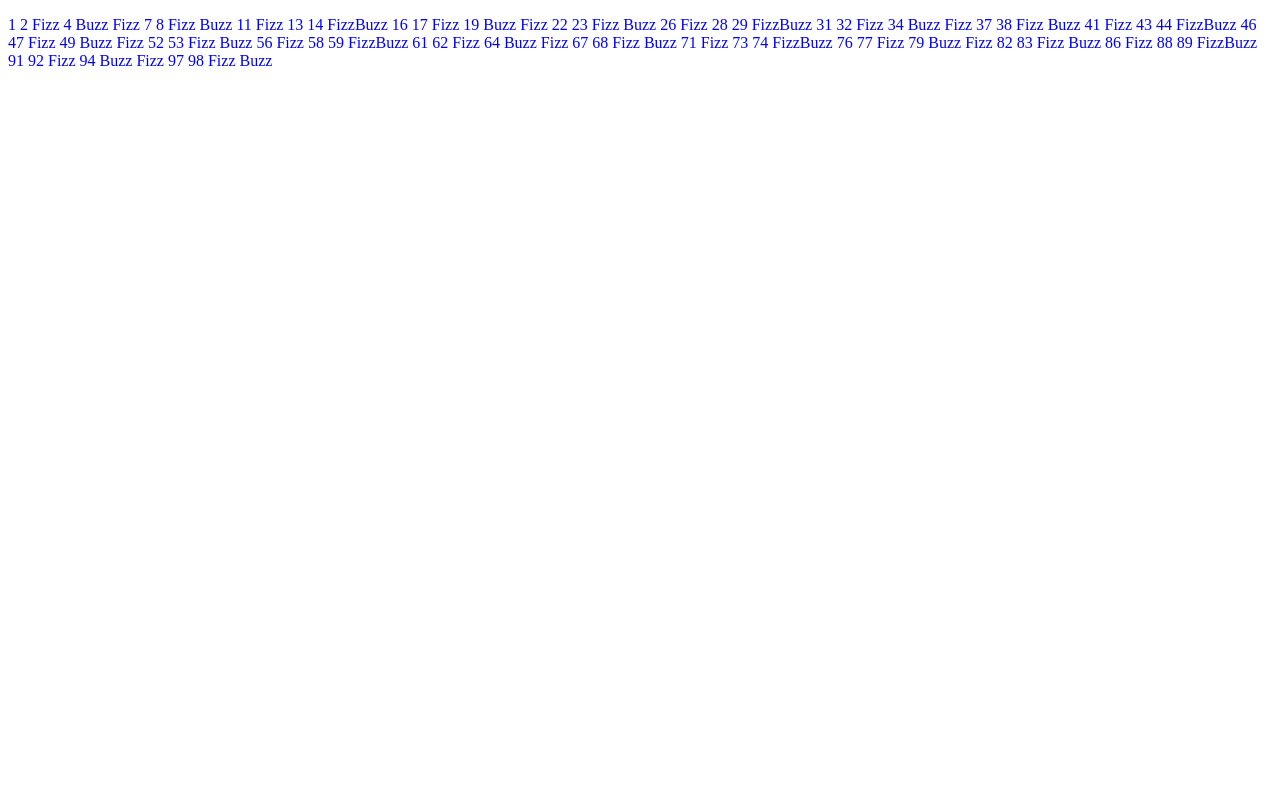
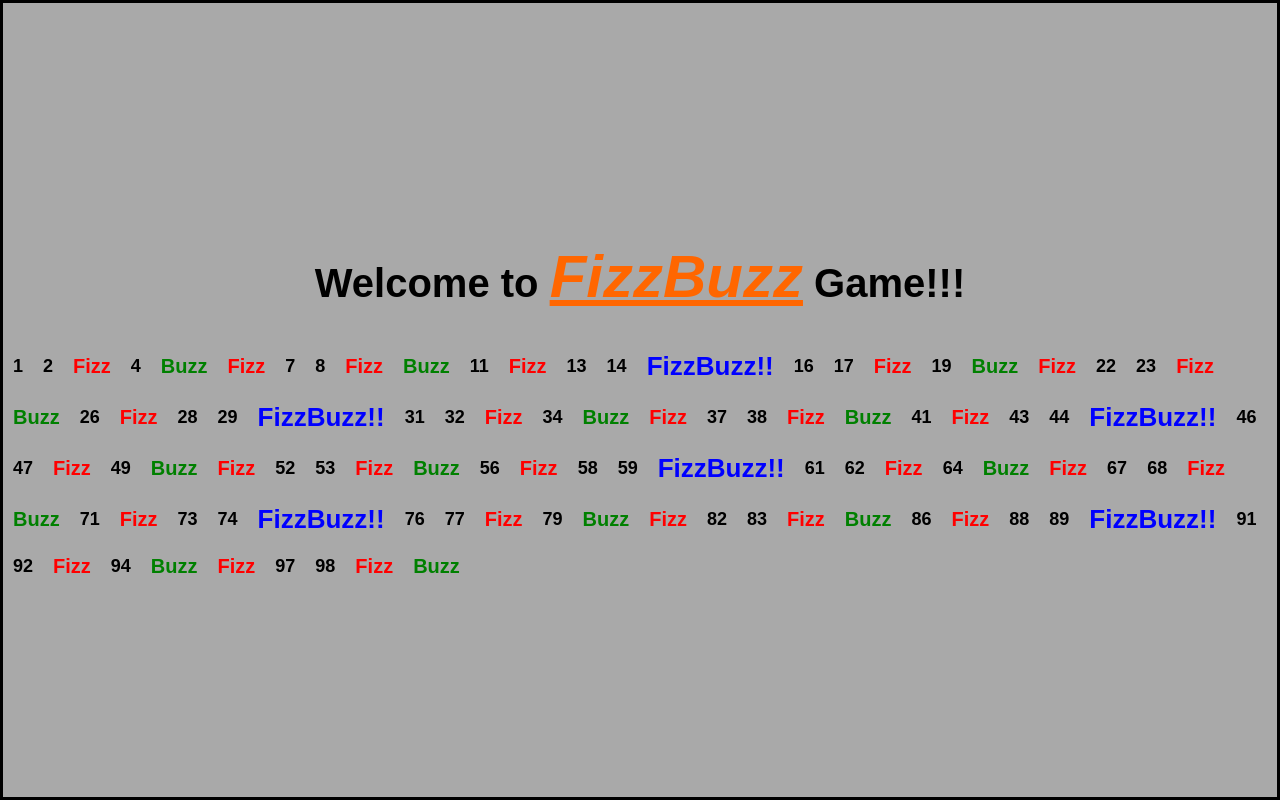
Before and after one commit to KobeGit24/js-fizzbuzz, a plain HTML site: page index.html in a window 1280 px wide. Drawn offline with Linux system fonts and the light colour scheme.

Commit message:
ex + bonus complete !

```diff
--- a/css/style.css
+++ b/css/style.css
@@ -1,11 +1,71 @@
+* {
+    box-sizing: border-box;
+    padding: 0;
+    margin: 0;
+}
+
+body {
+    font-family: Arial;
+}
+
+.container {
+    background-color: darkgray;
+    border: 3px solid black;
+    height: 100vh;
+    display: flex;
+    flex-direction: column;
+    justify-content: center;
+    align-items: center;
+}
+
 .red {
     color: red;
+    font-size: 20px;
+    font-weight: bold;
 }
 
 .green {
     color: green;
+    font-size: 20px;
+    font-weight: bold;
 }
 
 .blue {
     color: blue;
+    font-size: 26px;
+    font-weight: bold;
 }
+
+.normal {
+    font-size: 18px;
+    font-weight: bold;
+}
+
+ul {
+    list-style-type: none;
+}
+
+li {
+    padding: 10px;
+}
+
+#numeri {
+    display: flex;
+    flex-wrap: wrap;
+    align-items: center;
+    align-content: center;
+}
+
+h1 {
+    padding: 30px;
+    font-size: 40px;
+    font-weight: bold;
+
+}
+
+h1 span {
+    font-size: 60px;
+    color: #ff6600;
+    text-decoration: underline;
+    font-style: italic;
+}
--- a/index.html
+++ b/index.html
@@ -4,10 +4,13 @@
     <meta charset="UTF-8">
     <meta name="viewport" content="width=device-width, initial-scale=1.0">
     <link rel="stylesheet" href="css/style.css">
-    <title>LC JS</title>
+    <title>EX FizzBUZZ</title>
 </head>
 <body>
-    <p id="numeri"></p>
+    <div class="container">
+        <h1>Welcome to <span>FizzBuzz</span>  Game!!!</h1>
+        <ul id="numeri"></ul>
+    </div>
     <script type="text/javascript" src="js/script.js"></script>
 </body>
 </html>
--- a/js/script.js
+++ b/js/script.js
@@ -1,20 +1,17 @@
 for (var i = 0; i < 100; i++) {
-    var numero = i + 1;
-    var three = numero%3==0;
-    var five = numero%5==0;
+    var number = i + 1;
+    var three = number%3==0;
+    var five = number%5==0;
     if (three && five) {
-        document.getElementById('numeri').innerHTML += 'FizzBuzz' + " ";
-        document.getElementById('numeri').className = "red";
+        document.getElementById('numeri').innerHTML += '<li class="blue">FizzBuzz!!</li>';
     }
     else if (three) {
-        document.getElementById('numeri').innerHTML += 'Fizz' + " ";
-        document.getElementById('numeri').className = "green";
+        document.getElementById('numeri').innerHTML += '<li class="red">Fizz</li>';
     }
     else if (five) {
-        document.getElementById('numeri').innerHTML += 'Buzz' + " ";
-        document.getElementById('numeri').className = "blue";
+        document.getElementById('numeri').innerHTML += '<li class="green">Buzz</li>';
     }
     else {
-        document.getElementById('numeri').innerHTML += numero + " ";
+        document.getElementById('numeri').innerHTML += '<li class="normal">' + number + '</li>';
     }
 }
```
